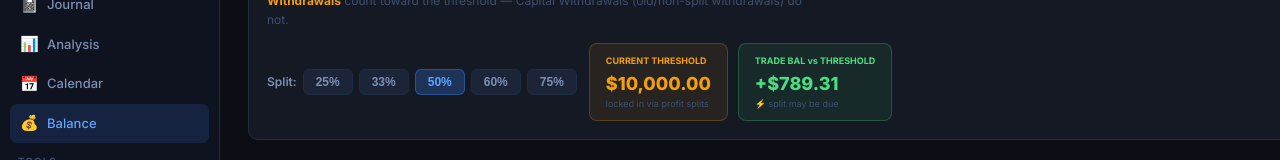
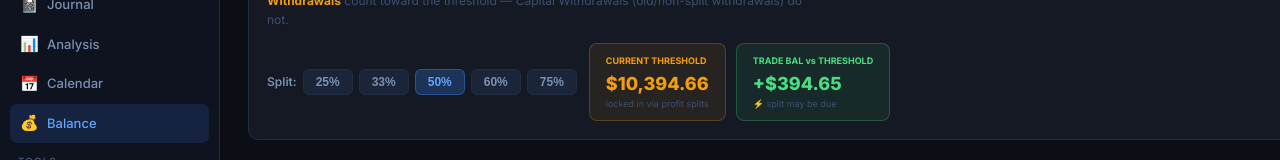
Before and after one commit to mohitchaudhry21/tradefolio, a React (Create React App) app: page /#/balance in a window 1280 px wide. Shown: the part 298-458 px from the top of the page. Built offline with nearby package versions, Linux system fonts and the light colour scheme.

Commit message:
Update BalancePage.js

```diff
--- a/src/pages/BalancePage.js
+++ b/src/pages/BalancePage.js
@@ -131,14 +131,17 @@ export default function BalancePage() {
       const actualWithdraw    = w.profitWithdrawals;
       const didWithdraw       = splitDue && actualWithdraw > 0;
 
-      // New threshold — only updates when they actually logged a profit withdrawal
+      // Threshold advances based on the split formula whenever above threshold.
+      // If an actual profit withdrawal is logged, use that amount for keep/threshold.
+      // If not logged yet, use the formula (suggestedKeep) so the % change is reflected immediately.
       let newThreshold = threshold;
       let newTradeOnlyBal = tradeOnlyBal;
-      if (didWithdraw) {
-        // Keep = above-threshold amount minus what they actually took out
-        const actualKeep = parseFloat((aboveThresh - actualWithdraw).toFixed(2));
-        newThreshold    = parseFloat((threshold + Math.max(0, actualKeep)).toFixed(2));
-        newTradeOnlyBal = newThreshold; // reset tradeOnlyBal to new threshold
+      if (splitDue) {
+        const keepAmt    = didWithdraw
+          ? parseFloat((aboveThresh - actualWithdraw).toFixed(2))   // use actual
+          : suggestedKeep;                                           // use formula
+        newThreshold    = parseFloat((threshold + Math.max(0, keepAmt)).toFixed(2));
+        newTradeOnlyBal = newThreshold;
       }
 
       const result = {
```
